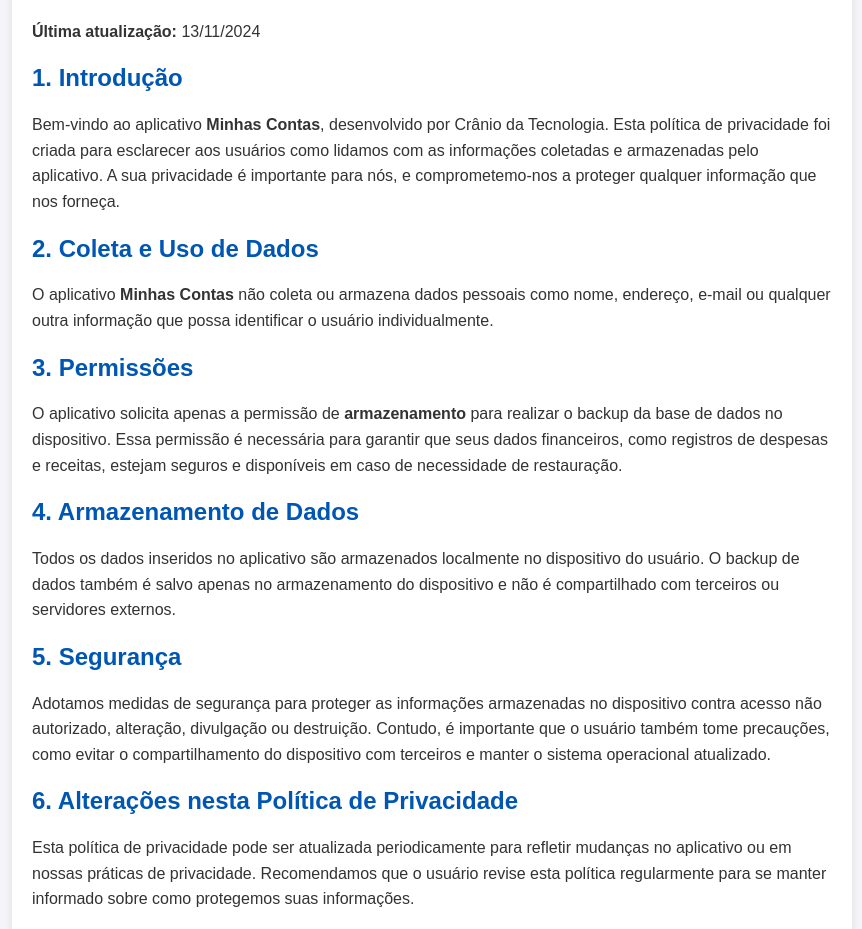
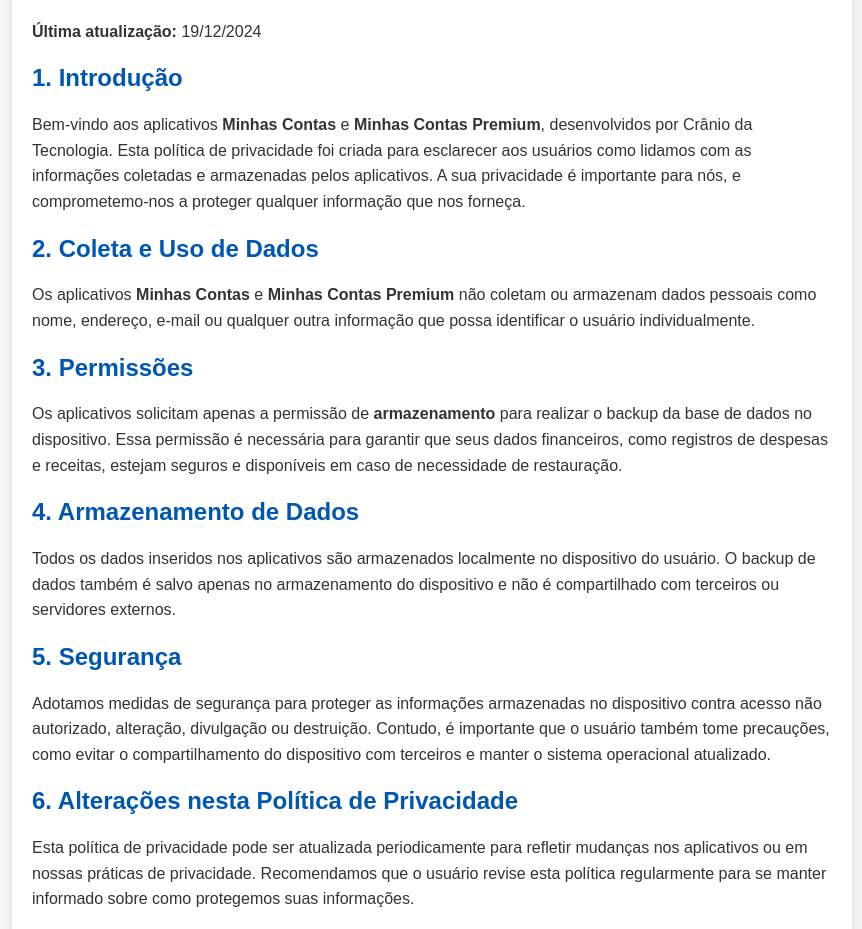
Before and after one commit to craniodatecnologia/minhas-contas, a plain HTML site: page index.html in a window 1280 px wide. Shown: the part 131-1060 px from the top of the page, without its empty margins (208-1070 px from the left). Drawn offline with Linux system fonts and the light colour scheme.

Commit message:
Update index.html

```diff
--- a/index.html
+++ b/index.html
@@ -3,7 +3,7 @@
 <head>
     <meta charset="UTF-8">
     <meta name="viewport" content="width=device-width, initial-scale=1.0">
-    <title>Política de Privacidade - Minhas Contas</title>
+    <title>Política de Privacidade - Minhas Contas e Minhas Contas Premium</title>
     <style>
         body {
             font-family: Arial, sans-serif;
@@ -47,25 +47,25 @@
 <body>
     <div class="container">
         <h1>Política de Privacidade</h1>
-        <p><strong>Última atualização:</strong> 13/11/2024</p>
+        <p><strong>Última atualização:</strong> 19/12/2024</p>
 
         <h2>1. Introdução</h2>
-        <p>Bem-vindo ao aplicativo <strong>Minhas Contas</strong>, desenvolvido por Crânio da Tecnologia. Esta política de privacidade foi criada para esclarecer aos usuários como lidamos com as informações coletadas e armazenadas pelo aplicativo. A sua privacidade é importante para nós, e comprometemo-nos a proteger qualquer informação que nos forneça.</p>
+        <p>Bem-vindo aos aplicativos <strong>Minhas Contas</strong> e <strong>Minhas Contas Premium</strong>, desenvolvidos por Crânio da Tecnologia. Esta política de privacidade foi criada para esclarecer aos usuários como lidamos com as informações coletadas e armazenadas pelos aplicativos. A sua privacidade é importante para nós, e comprometemo-nos a proteger qualquer informação que nos forneça.</p>
 
         <h2>2. Coleta e Uso de Dados</h2>
-        <p>O aplicativo <strong>Minhas Contas</strong> não coleta ou armazena dados pessoais como nome, endereço, e-mail ou qualquer outra informação que possa identificar o usuário individualmente.</p>
+        <p>Os aplicativos <strong>Minhas Contas</strong> e <strong>Minhas Contas Premium</strong> não coletam ou armazenam dados pessoais como nome, endereço, e-mail ou qualquer outra informação que possa identificar o usuário individualmente.</p>
 
         <h2>3. Permissões</h2>
-        <p>O aplicativo solicita apenas a permissão de <strong>armazenamento</strong> para realizar o backup da base de dados no dispositivo. Essa permissão é necessária para garantir que seus dados financeiros, como registros de despesas e receitas, estejam seguros e disponíveis em caso de necessidade de restauração.</p>
+        <p>Os aplicativos solicitam apenas a permissão de <strong>armazenamento</strong> para realizar o backup da base de dados no dispositivo. Essa permissão é necessária para garantir que seus dados financeiros, como registros de despesas e receitas, estejam seguros e disponíveis em caso de necessidade de restauração.</p>
 
         <h2>4. Armazenamento de Dados</h2>
-        <p>Todos os dados inseridos no aplicativo são armazenados localmente no dispositivo do usuário. O backup de dados também é salvo apenas no armazenamento do dispositivo e não é compartilhado com terceiros ou servidores externos.</p>
+        <p>Todos os dados inseridos nos aplicativos são armazenados localmente no dispositivo do usuário. O backup de dados também é salvo apenas no armazenamento do dispositivo e não é compartilhado com terceiros ou servidores externos.</p>
 
         <h2>5. Segurança</h2>
         <p>Adotamos medidas de segurança para proteger as informações armazenadas no dispositivo contra acesso não autorizado, alteração, divulgação ou destruição. Contudo, é importante que o usuário também tome precauções, como evitar o compartilhamento do dispositivo com terceiros e manter o sistema operacional atualizado.</p>
 
         <h2>6. Alterações nesta Política de Privacidade</h2>
-        <p>Esta política de privacidade pode ser atualizada periodicamente para refletir mudanças no aplicativo ou em nossas práticas de privacidade. Recomendamos que o usuário revise esta política regularmente para se manter informado sobre como protegemos suas informações.</p>
+        <p>Esta política de privacidade pode ser atualizada periodicamente para refletir mudanças nos aplicativos ou em nossas práticas de privacidade. Recomendamos que o usuário revise esta política regularmente para se manter informado sobre como protegemos suas informações.</p>
 
         <h2>7. Contato</h2>
         <p>Se tiver dúvidas ou preocupações sobre esta política de privacidade, entre em contato conosco pelo e-mail: <a href="mailto:craniodatecnologia@gmail.com">craniodatecnologia@gmail.com</a></p>
```
